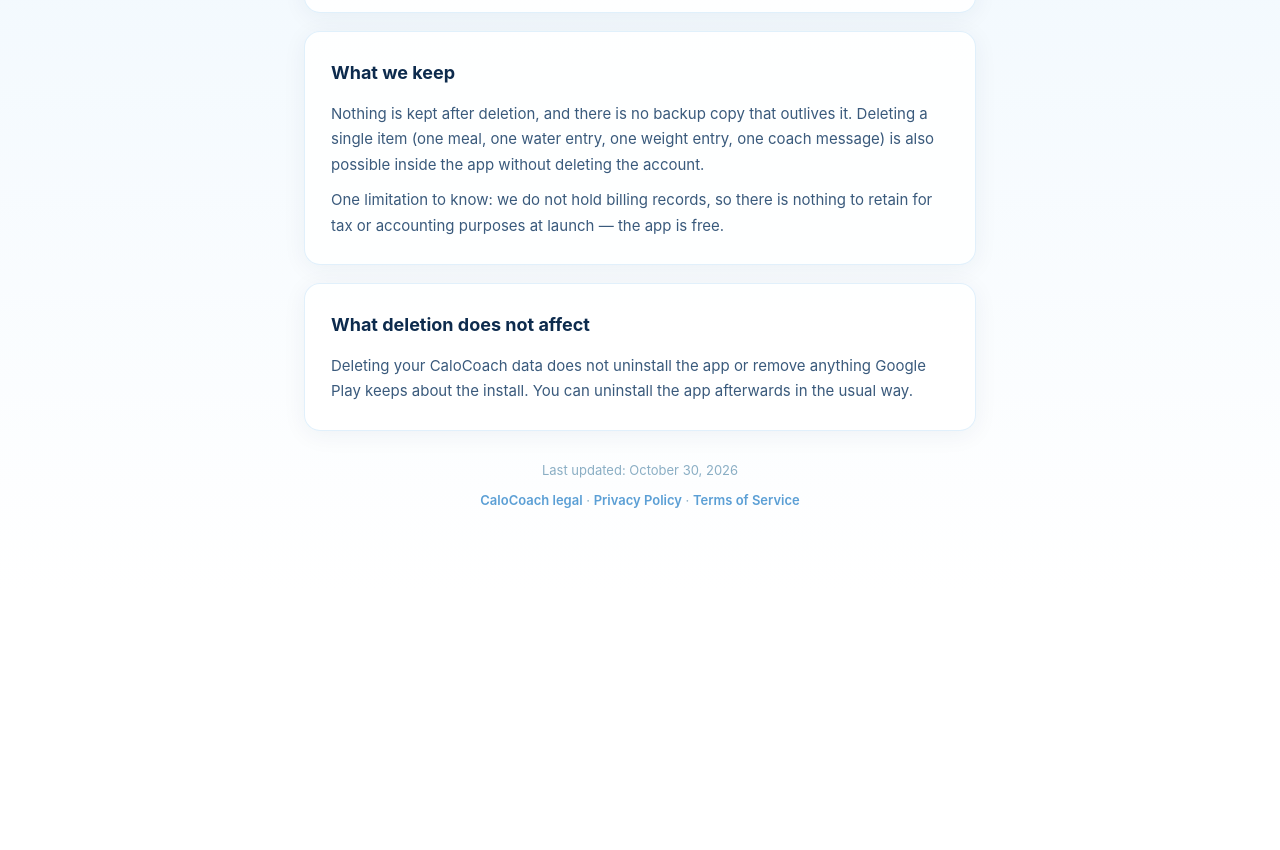
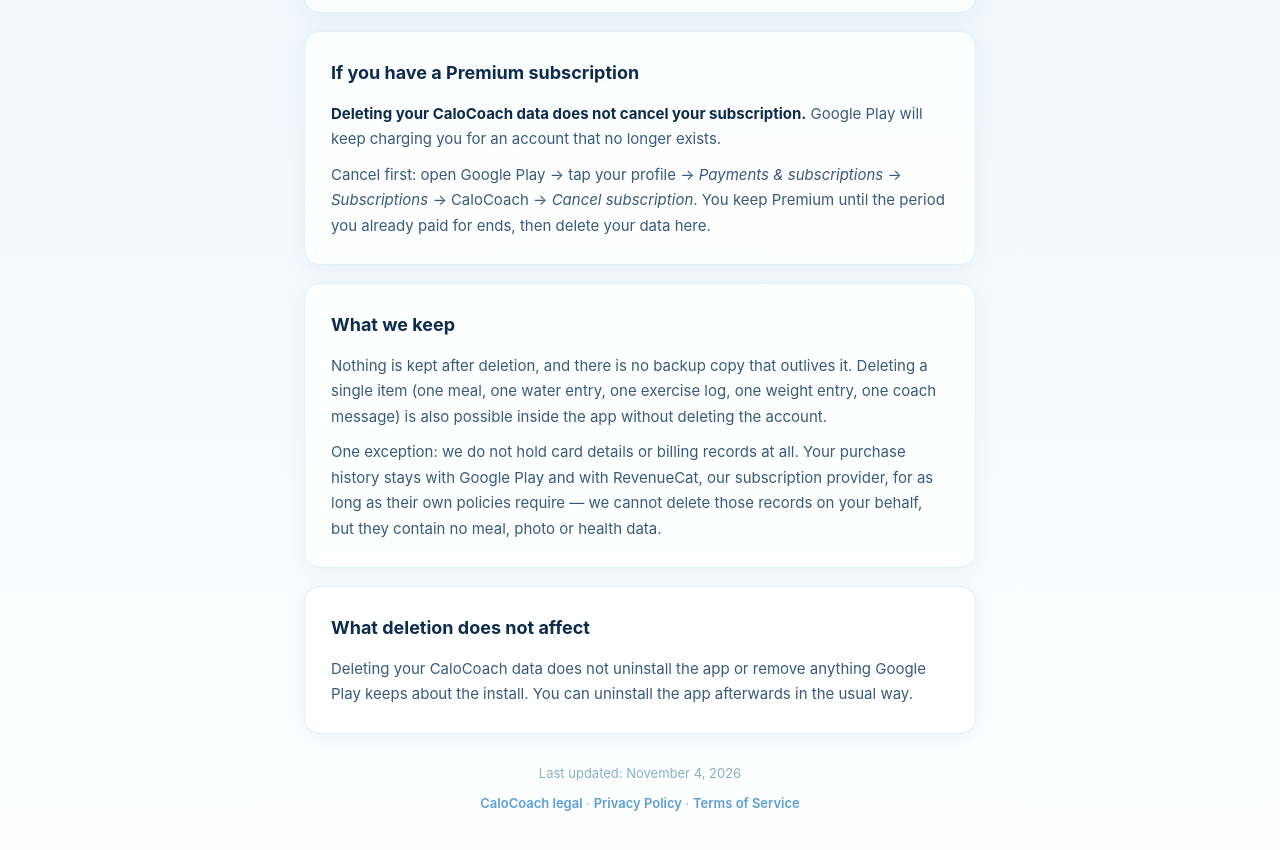
Before and after one commit to jsvlog/calocoach-legal, a plain HTML site: page delete-account/index.html in a window 1280 px wide. Shown: the part 1057-1907 px from the top of the page. Before the commit the page ends 1648 px from the top, so only its background shows below. Drawn offline with Linux system fonts and the light colour scheme.

Commit message:
legal: disclose the CaloCoach Premium subscription
- terms §Price: real subscription terms (PHP prices, auto-renew, cancel,
  refunds via Google Play) instead of 'no paid plans at launch'
- delete-account: deleting data does not cancel a subscription; tell users
  to cancel in Google Play first, and stop claiming there are no billing
  records / that the app is free
- privacy: add RevenueCat as a processor (purchase history)

```diff
--- a/delete-account/index.html
+++ b/delete-account/index.html
@@ -48,9 +48,15 @@
     </div>
 
     <div class="card">
+      <h2>If you have a Premium subscription</h2>
+      <p><strong>Deleting your CaloCoach data does not cancel your subscription.</strong> Google Play will keep charging you for an account that no longer exists.</p>
+      <p>Cancel first: open Google Play → tap your profile → <em>Payments &amp; subscriptions</em> → <em>Subscriptions</em> → CaloCoach → <em>Cancel subscription</em>. You keep Premium until the period you already paid for ends, then delete your data here.</p>
+    </div>
+
+    <div class="card">
       <h2>What we keep</h2>
-      <p>Nothing is kept after deletion, and there is no backup copy that outlives it. Deleting a single item (one meal, one water entry, one weight entry, one coach message) is also possible inside the app without deleting the account.</p>
-      <p>One limitation to know: we do not hold billing records, so there is nothing to retain for tax or accounting purposes at launch — the app is free.</p>
+      <p>Nothing is kept after deletion, and there is no backup copy that outlives it. Deleting a single item (one meal, one water entry, one exercise log, one weight entry, one coach message) is also possible inside the app without deleting the account.</p>
+      <p>One exception: we do not hold card details or billing records at all. Your purchase history stays with Google Play and with RevenueCat, our subscription provider, for as long as their own policies require — we cannot delete those records on your behalf, but they contain no meal, photo or health data.</p>
     </div>
 
     <div class="card">
@@ -58,7 +64,7 @@
       <p>Deleting your CaloCoach data does not uninstall the app or remove anything Google Play keeps about the install. You can uninstall the app afterwards in the usual way.</p>
     </div>
 
-    <p class="last-updated">Last updated: October 30, 2026</p>
+    <p class="last-updated">Last updated: November 4, 2026</p>
     <p class="footer"><a href="../">CaloCoach legal</a> · <a href="../privacy/">Privacy Policy</a> · <a href="../terms/">Terms of Service</a></p>
   </div>
 </body>
```
Also changed, not shown: privacy/index.html (+2 -1 lines), terms/index.html (+7 -2 lines).
